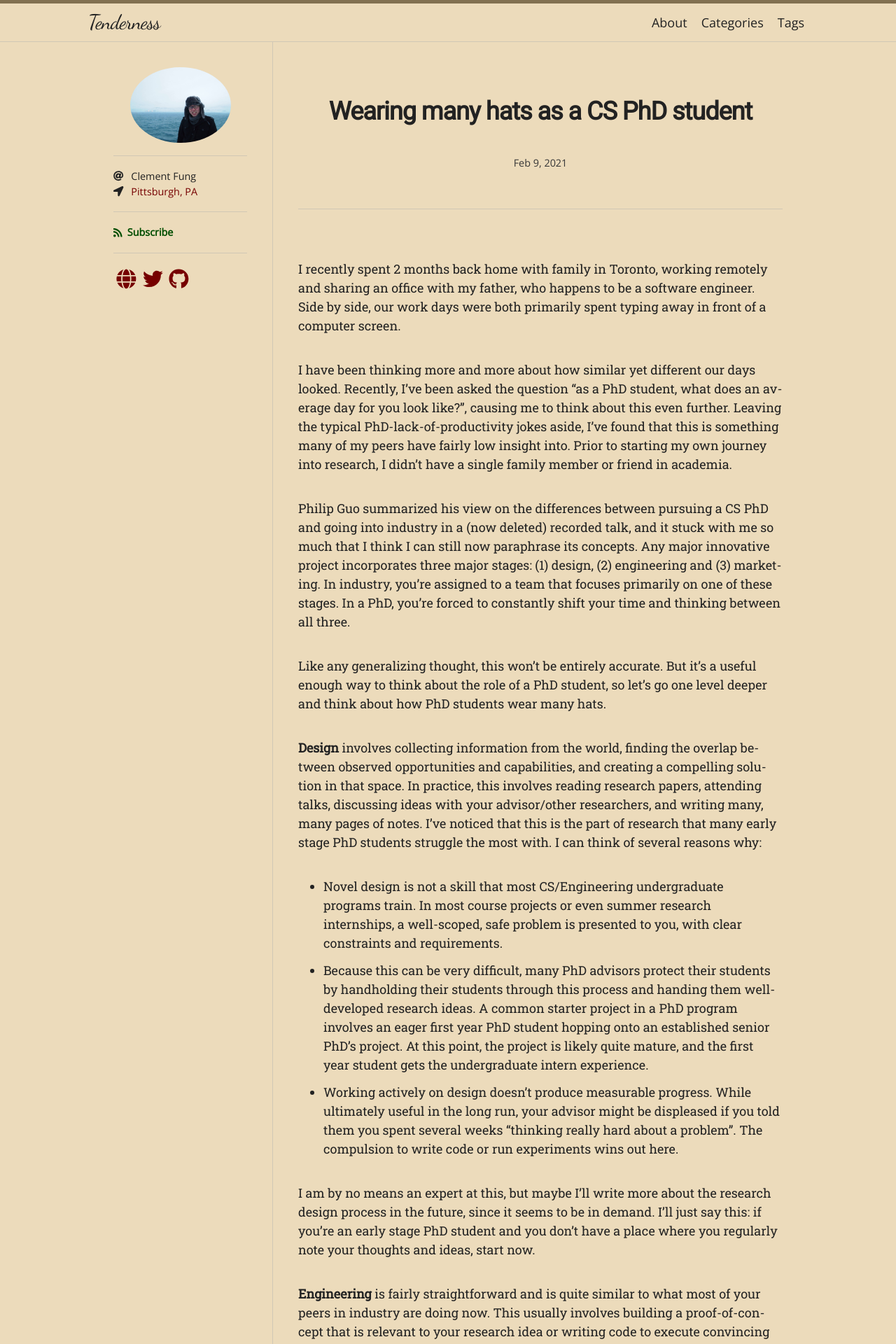
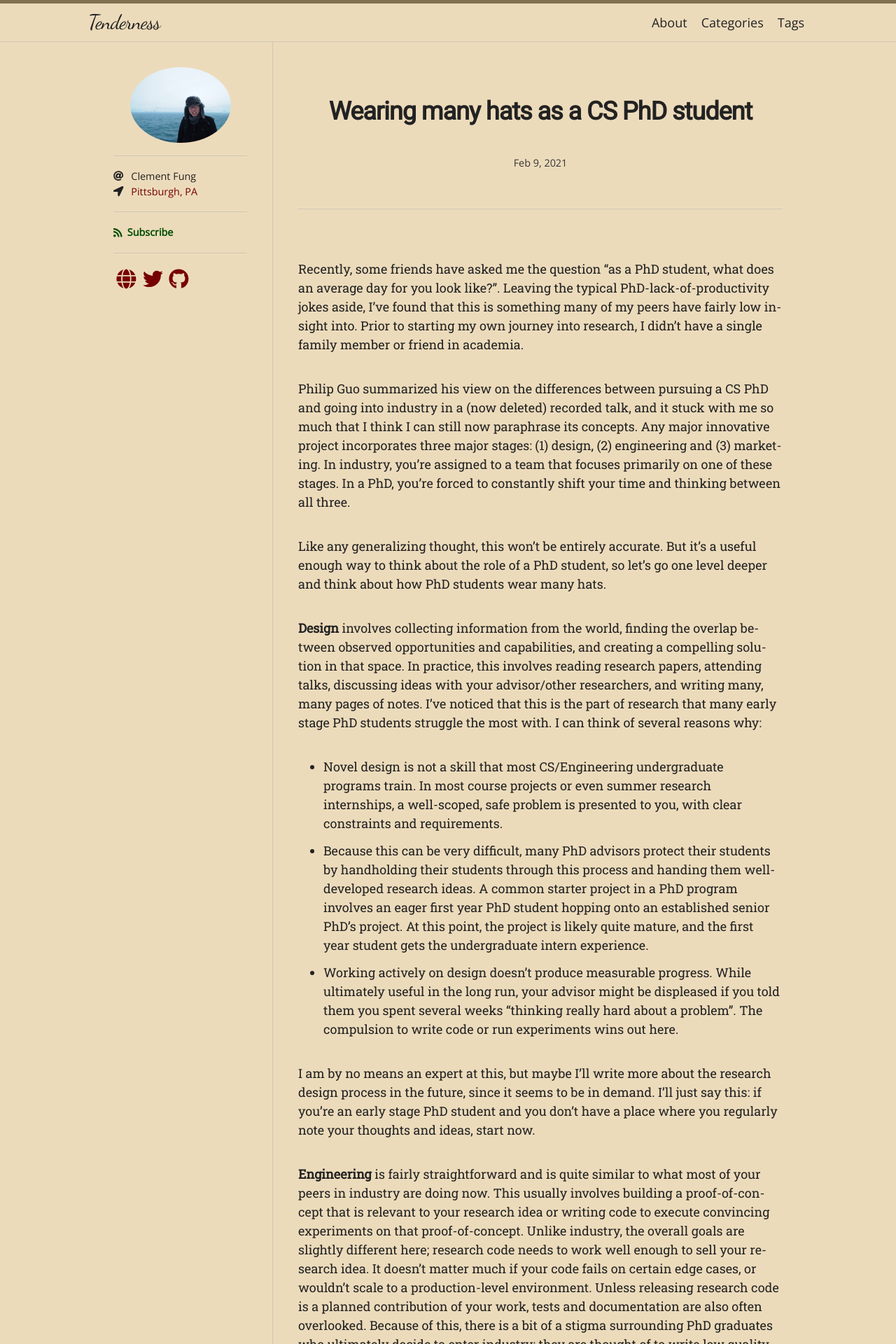
Before and after one commit to clementfungblog/clementfungblog.github.io, a Jekyll site: the page built from _posts/2021-02-09-phd-hats.md, in a window 1280 px wide. Shown: the top 1920 px of the page at 70% size. Built offline with Jekyll 4.4.1, drawn with Linux system fonts in a browser that asks for light colours; nearby versions of some CDN libraries; some web fonts are replaced; some of the changed text lies outside the part shown.

Commit message:
More post edits

```diff
--- a/_posts/2021-02-09-phd-hats.md
+++ b/_posts/2021-02-09-phd-hats.md
@@ -5,9 +5,7 @@ date:   2021-02-09 12:00:00 -0500
 categories: research
 ---
 
-I recently spent 2 months back home with family in Toronto, working remotely and sharing an office with my father, who happens to be a software engineer. Side by side, our work days were both primarily spent typing away in front of a computer screen.
-
-I have been thinking more and more about how similar yet different our days looked. Recently, I've been asked the question "as a PhD student, what does an average day for you look like?", causing me to think about this even further. Leaving the typical PhD-lack-of-productivity jokes aside, I’ve found that this is something many of my peers have fairly low insight into. Prior to starting my own journey into research, I didn’t have a single family member or friend in academia.
+Recently, some friends have asked me the question "as a PhD student, what does an average day for you look like?". Leaving the typical PhD-lack-of-productivity jokes aside, I’ve found that this is something many of my peers have fairly low insight into. Prior to starting my own journey into research, I didn’t have a single family member or friend in academia.
 
 Philip Guo summarized his view on the differences between pursuing a CS PhD and going into industry in a (now deleted) recorded talk, and it stuck with me so much that I think I can still now paraphrase its concepts. Any major innovative project incorporates three major stages: (1) design, (2) engineering and (3) marketing. In industry, you’re assigned to a team that focuses primarily on one of these stages. In a PhD, you’re forced to constantly shift your time and thinking between all three.
 
@@ -40,6 +38,6 @@ So, let’s revisit. What does an average day look like for me? The cliche, cop-
 - What parts of the research process do I expect my advisor to help me the most with? Are they currently doing that?
 - What parts of the research process is my advisor helping me too much with? Could I stand to learn and grow more if things were done differently?
 
-(3) I’ve recently had a friend remark that “PhD graduates make great entrepreneurs”. I’m still not sure if I truly agree with that statement, or at least I don’t feel that we particularly have a noticeable advantage over our like-minded peers in industry. But, after writing this out and seeing how the many hats come into play, it’s easy to see why.
+(3) I’ve recently had a friend remark that “PhD graduates make great entrepreneurs”. There are a lot of factors at play here so I’m still not sure if we actually have a noticeable advantage over our peers in industry. But, like PhD students, entrepreneurs wear many hats, also often at once. After one spends several years working in this way, it’s easy to see why this would be an easy transition to make.
 
 Thanks to [Alejandro Cuevas](https://www.alejandrocuevas.me/) for some helpful feedback on this post.
```
